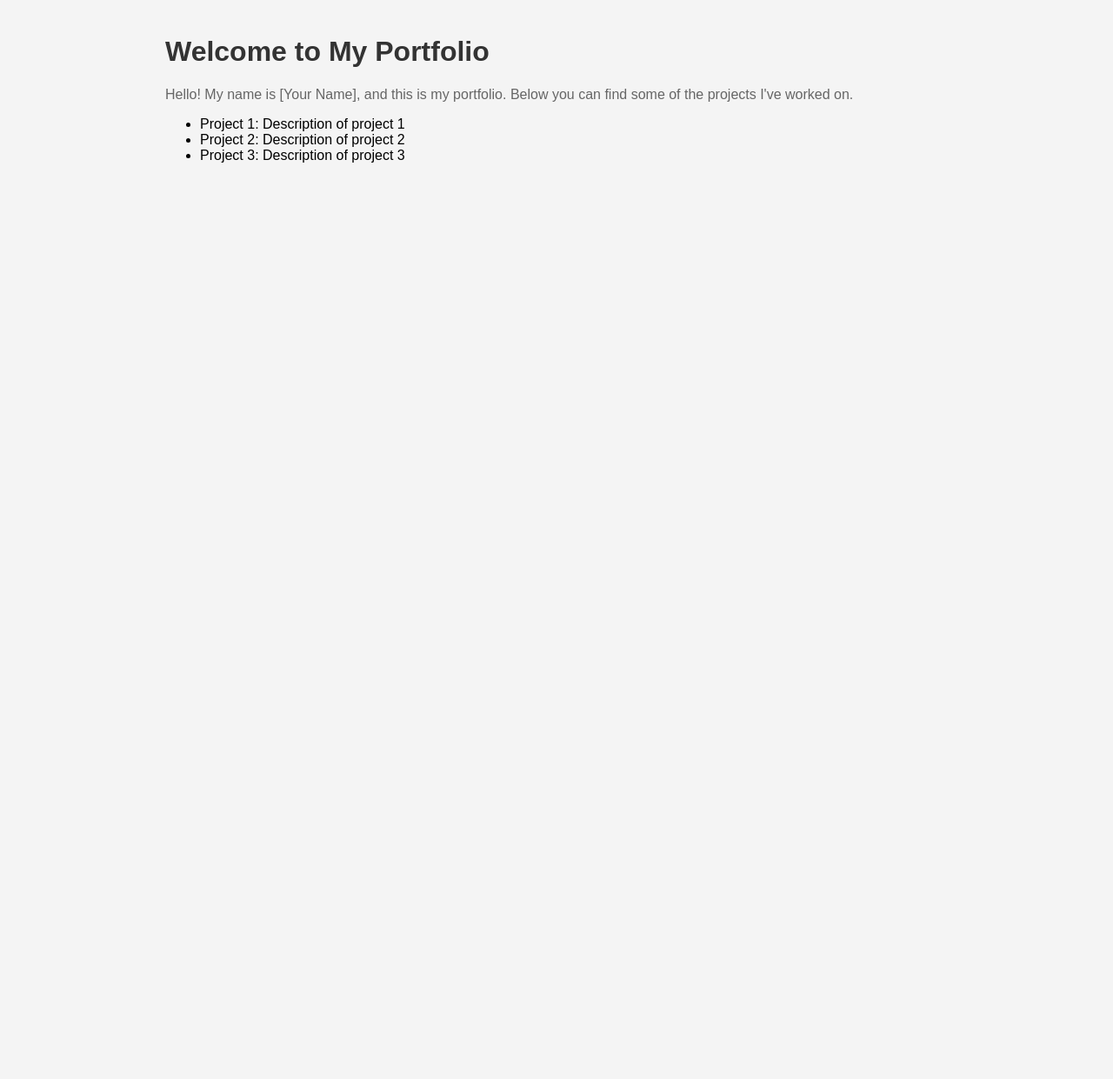
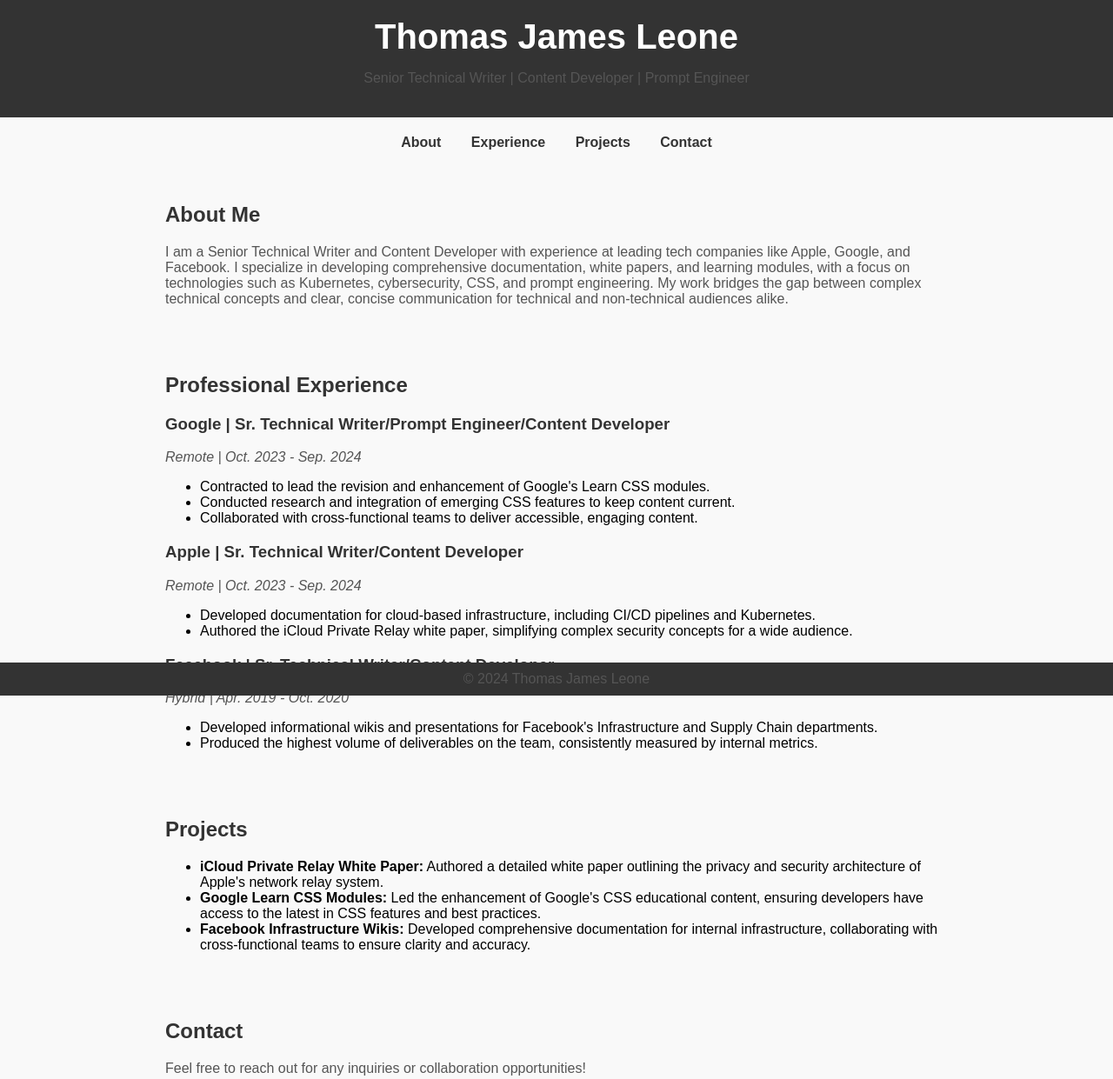
Before and after one commit to ibmgeek/portfolio, a plain HTML site: page index.html in a window 1280 px wide. Shown: the top 1241 px of the page at 87% size. Before the commit the page ends 800 px from the top, so only its background shows below. Drawn offline with Linux system fonts and the light colour scheme.

Commit message:
Update index.html

```diff
--- a/index.html
+++ b/index.html
@@ -3,37 +3,126 @@
 <head>
     <meta charset="UTF-8">
     <meta name="viewport" content="width=device-width, initial-scale=1.0">
-    <title>My Portfolio</title>
+    <title>Thomas James Leone | Portfolio</title>
     <style>
         body {
             font-family: Arial, sans-serif;
+            background-color: #f9f9f9;
             margin: 0;
             padding: 0;
-            background-color: #f4f4f4;
         }
-        .container {
+        header {
+            background-color: #333;
+            color: white;
+            padding: 20px;
+            text-align: center;
+        }
+        header h1 {
+            margin: 0;
+            font-size: 2.5em;
+        }
+        nav {
+            margin: 20px;
+            text-align: center;
+        }
+        nav a {
+            margin: 0 15px;
+            text-decoration: none;
+            color: #333;
+            font-weight: bold;
+        }
+        section {
             padding: 20px;
             max-width: 900px;
             margin: 0 auto;
         }
-        h1 {
+        h2 {
             color: #333;
         }
         p {
-            color: #666;
+            color: #555;
+        }
+        .job-title {
+            font-weight: bold;
+            color: #333;
+        }
+        footer {
+            background-color: #333;
+            color: white;
+            text-align: center;
+            padding: 10px 0;
+            position: fixed;
+            width: 100%;
+            bottom: 0;
+        }
+        footer p {
+            margin: 0;
         }
     </style>
 </head>
+<body>
 
-<body>
-    <div class="container">
-        <h1>Welcome to My Portfolio</h1>
-        <p>Hello! My name is [Your Name], and this is my portfolio. Below you can find some of the projects I've worked on.</p>
-        <ul>
-            <li>Project 1: Description of project 1</li>
-            <li>Project 2: Description of project 2</li>
-            <li>Project 3: Description of project 3</li>
-        </ul>
-    </div>
+<header>
+    <h1>Thomas James Leone</h1>
+    <p>Senior Technical Writer | Content Developer | Prompt Engineer</p>
+</header>
+
+<nav>
+    <a href="#about">About</a>
+    <a href="#experience">Experience</a>
+    <a href="#projects">Projects</a>
+    <a href="#contact">Contact</a>
+</nav>
+
+<section id="about">
+    <h2>About Me</h2>
+    <p>I am a Senior Technical Writer and Content Developer with experience at leading tech companies like Apple, Google, and Facebook. I specialize in developing comprehensive documentation, white papers, and learning modules, with a focus on technologies such as Kubernetes, cybersecurity, CSS, and prompt engineering. My work bridges the gap between complex technical concepts and clear, concise communication for technical and non-technical audiences alike.</p>
+</section>
+
+<section id="experience">
+    <h2>Professional Experience</h2>
+
+    <h3 class="job-title">Google | Sr. Technical Writer/Prompt Engineer/Content Developer</h3>
+    <p><i>Remote | Oct. 2023 - Sep. 2024</i></p>
+    <ul>
+        <li>Contracted to lead the revision and enhancement of Google's Learn CSS modules.</li>
+        <li>Conducted research and integration of emerging CSS features to keep content current.</li>
+        <li>Collaborated with cross-functional teams to deliver accessible, engaging content.</li>
+    </ul>
+
+    <h3 class="job-title">Apple | Sr. Technical Writer/Content Developer</h3>
+    <p><i>Remote | Oct. 2023 - Sep. 2024</i></p>
+    <ul>
+        <li>Developed documentation for cloud-based infrastructure, including CI/CD pipelines and Kubernetes.</li>
+        <li>Authored the iCloud Private Relay white paper, simplifying complex security concepts for a wide audience.</li>
+    </ul>
+
+    <h3 class="job-title">Facebook | Sr. Technical Writer/Content Developer</h3>
+    <p><i>Hybrid | Apr. 2019 - Oct. 2020</i></p>
+    <ul>
+        <li>Developed informational wikis and presentations for Facebook's Infrastructure and Supply Chain departments.</li>
+        <li>Produced the highest volume of deliverables on the team, consistently measured by internal metrics.</li>
+    </ul>
+</section>
+
+<section id="projects">
+    <h2>Projects</h2>
+    <ul>
+        <li><strong>iCloud Private Relay White Paper:</strong> Authored a detailed white paper outlining the privacy and security architecture of Apple's network relay system.</li>
+        <li><strong>Google Learn CSS Modules:</strong> Led the enhancement of Google's CSS educational content, ensuring developers have access to the latest in CSS features and best practices.</li>
+        <li><strong>Facebook Infrastructure Wikis:</strong> Developed comprehensive documentation for internal infrastructure, collaborating with cross-functional teams to ensure clarity and accuracy.</li>
+    </ul>
+</section>
+
+<section id="contact">
+    <h2>Contact</h2>
+    <p>Feel free to reach out for any inquiries or collaboration opportunities!</p>
+    <p>Email: <a href="mailto:thomas.leone@example.com">thomas.leone@example.com</a></p>
+</section>
+
+<footer>
+    <p>&copy; 2024 Thomas James Leone</p>
+</footer>
+
 </body>
 </html>
```
